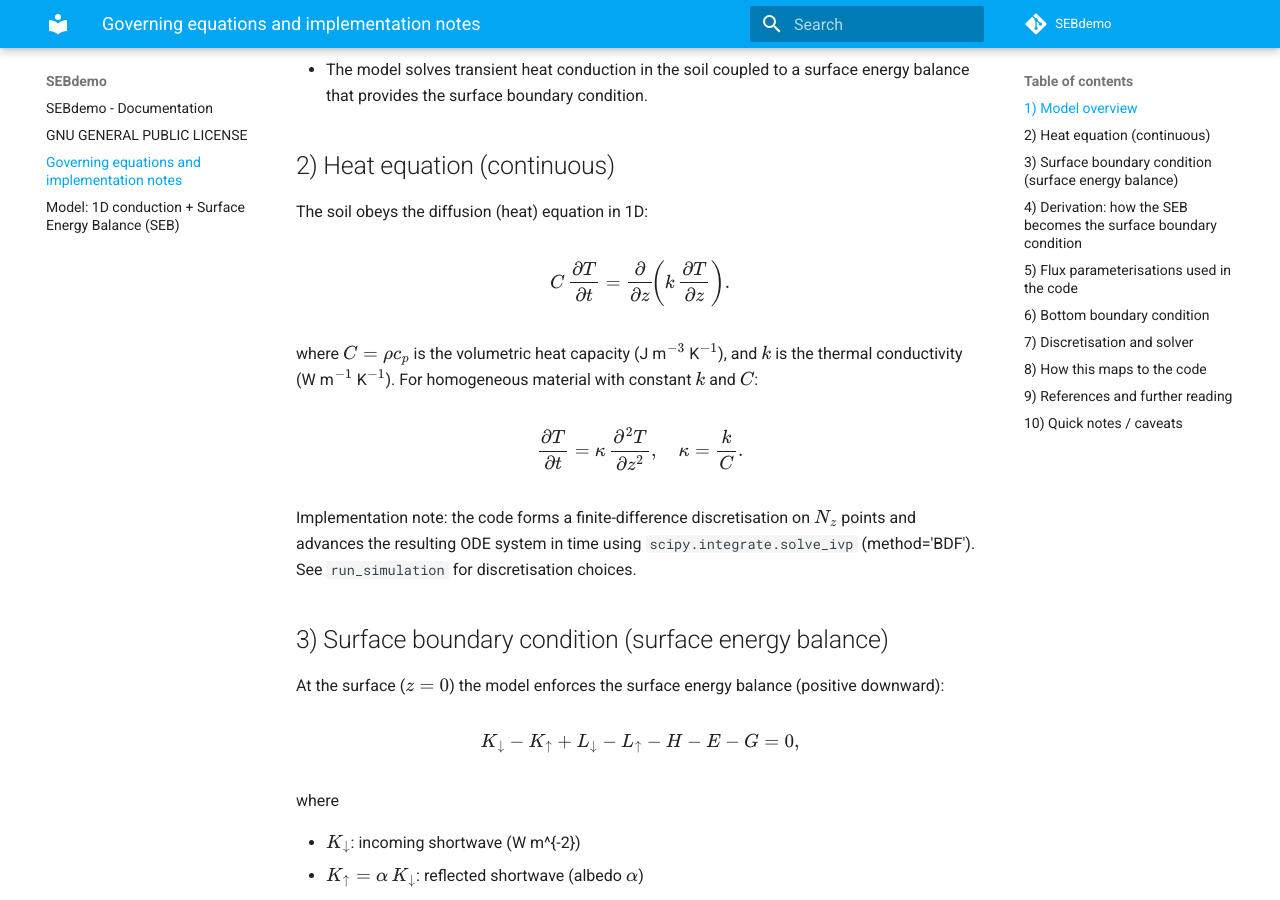
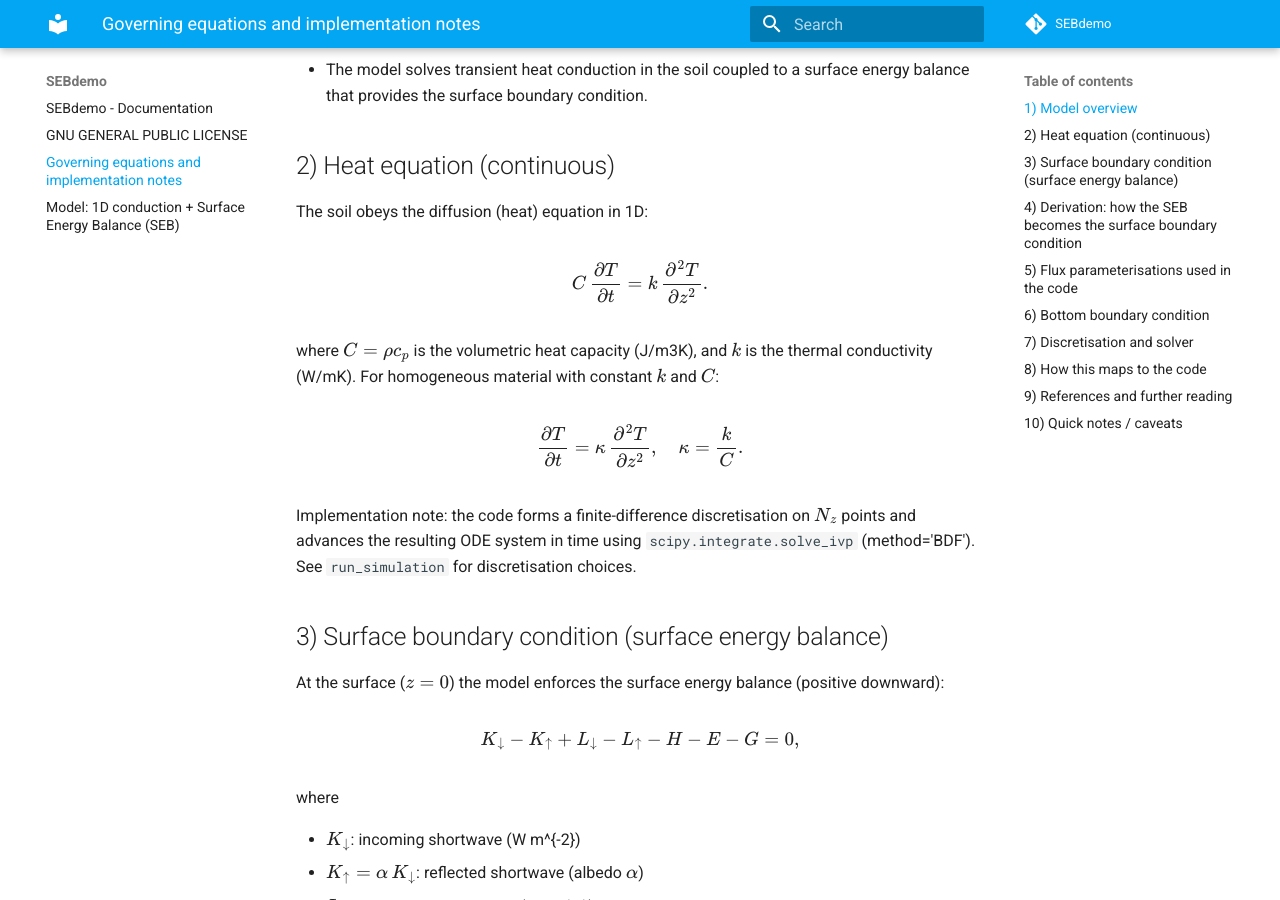
Before and after one commit to mvreeuwijk/SEBdemo, an MkDocs documentation site: the page built from docs/governing_equations.md, in a window 1280 px wide and 900 px high, scrolled down 383 px. Built offline with MkDocs 1.6.1 and Material for MkDocs 9.7.7, drawn with Linux system fonts in a browser that asks for light colours; comment, search, counter and statistics services are not loaded.

Commit message:
Fixed errors in governing equations

```diff
--- a/docs/governing_equations.md
+++ b/docs/governing_equations.md
@@ -12,9 +12,9 @@ This document summarizes the mathematical model implemented in `model.py` (1D he
 
 The soil obeys the diffusion (heat) equation in 1D:
 
-$$ C\,\frac{\partial T}{\partial t} = \frac{\partial}{\partial z}\!\left(k\,\frac{\partial T}{\partial z}\right).$$
+$$ C\,\frac{\partial T}{\partial t} = k\,\frac{\partial^2 T}{\partial z^2}.$$
 
-where \( C = \rho c_p \) is the volumetric heat capacity (J m\(^{-3}\) K\(^{-1}\)), and \(k\) is the thermal conductivity (W m\(^{-1}\) K\(^{-1}\)). For homogeneous material with constant \(k\) and \(C\):
+where \( C = \rho c_p \) is the volumetric heat capacity (J/m3K), and \(k\) is the thermal conductivity (W/mK). For homogeneous material with constant \(k\) and \(C\):
 
 $$
  \frac{\partial T}{\partial t} = \kappa\,\frac{\partial^2 T}{\partial z^2},\quad \kappa = \frac{k}{C}.
```
